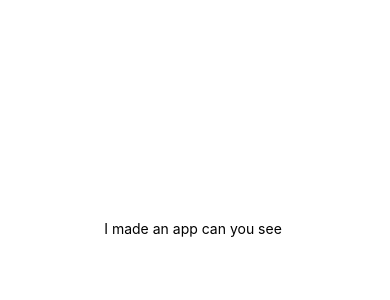
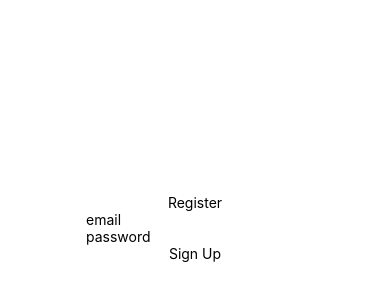
Before and after one commit to kristina-altunina/fe-swimWild-group-project, a React Native app: screen / in a window 390 px wide. Shown: the part 194-494 px from the top of the page. Built offline with nearby package versions, Linux system fonts and the light colour scheme; no server answers.

Commit message:
first firebase auth client side

```diff
--- a/App.js
+++ b/App.js
@@ -1,21 +1,80 @@
+import { useEffect, useState } from "react";
+
 import { StatusBar } from "expo-status-bar";
-import { useEffect, useState } from "react";
-import { ScrollView, StyleSheet, Text, View } from "react-native";
+import {
+  ScrollView,
+  StyleSheet,
+  Text,
+  View,
+  TextInput,
+  TouchableOpacity,
+} from "react-native";
+
+import { initializeApp } from "firebase/app";
+import { getAuth, createUserWithEmailAndPassword } from "firebase/auth";
+
+const firebaseConfig = {
+  apiKey: "AIzaSyABjPb5ApAILuDCTMwHUPBh78nnCLhZmMg",
+  authDomain: "swimwild-c2ca7.firebaseapp.com",
+  projectId: "swimwild-c2ca7",
+  storageBucket: "swimwild-c2ca7.appspot.com",
+  messagingSenderId: "914299090405",
+  appId: "1:914299090405:web:0520e1a7b19dc4b219ab0c",
+  measurementId: "G-VBBKT6LJZ5",
+};
+
+const app = initializeApp(firebaseConfig);
+const auth = getAuth(app);
 
 export default function App() {
-  const [data, setData] = useState({ articles: [{ author: "" }] });
-  useEffect(() => {
-    fetch("https://articles-api-zepx.onrender.com/api/articles")
-      .then((response) => response.json())
-      .then((json) => {
-        setData(json);
+  const [data, setData] = useState("");
+  const [email, setEmail] = useState("");
+  const [password, setPassword] = useState("");
+  // useEffect(() => {
+  //   fetch("https://spike-auth-server.onrender.com")
+  //     .then((response) => response.json())
+  //     .then((json) => {
+  //       console.log(json);
+  //       setData(json);
+  //     })
+  //     .catch((err) => {
+  //       console.log(err);
+  //     });
+  // });
+
+  function handleSignUp() {
+    createUserWithEmailAndPassword(auth, email, password)
+      .then((userCredential) => {
+        // Signed in
+        const user = userCredential.user;
+        console.log(user);
+        // ...
+      })
+      .catch((error) => {
+        const errorCode = error.code;
+        const errorMessage = error.message;
+        console.log(error);
+        // ..
       });
-  });
+  }
 
   return (
     <View style={styles.container}>
-      <Text>I made an app can you see {data.articles[0].author}</Text>
+      <Text>Register</Text>
+      <TextInput
+        placeholder="email"
+        value={email}
+        onChangeText={setEmail}
+      ></TextInput>
+      <TextInput
+        placeholder="password"
+        value={password}
+        onChangeText={setPassword}
+      ></TextInput>
       <StatusBar style="auto" />
+      <TouchableOpacity onPress={handleSignUp}>
+        <Text>Sign Up</Text>
+      </TouchableOpacity>
     </View>
   );
 }
@@ -28,5 +87,3 @@ const styles = StyleSheet.create({
     justifyContent: "center",
   },
 });
-
-//hello
--- /dev/null
+++ b/metro.config.js
@@ -0,0 +1,6 @@
+const { getDefaultConfig } = require("@expo/metro-config");
+
+const defaultConfig = getDefaultConfig(__dirname);
+defaultConfig.resolver.sourceExts.push("cjs");
+
+module.exports = defaultConfig;
--- a/package.json
+++ b/package.json
@@ -9,8 +9,11 @@
     "web": "expo start --web"
   },
   "dependencies": {
+    "@react-native-firebase/app": "^18.4.0",
     "expo": "~49.0.10",
+    "expo-firebase": "^0.0.0-alpha.0",
     "expo-status-bar": "~1.6.0",
+    "firebase": "^10.3.1",
     "react": "18.2.0",
     "react-native": "0.72.4"
   },
```
Also changed, not shown: 1 other file (tests, documents, lock files or other folders).
